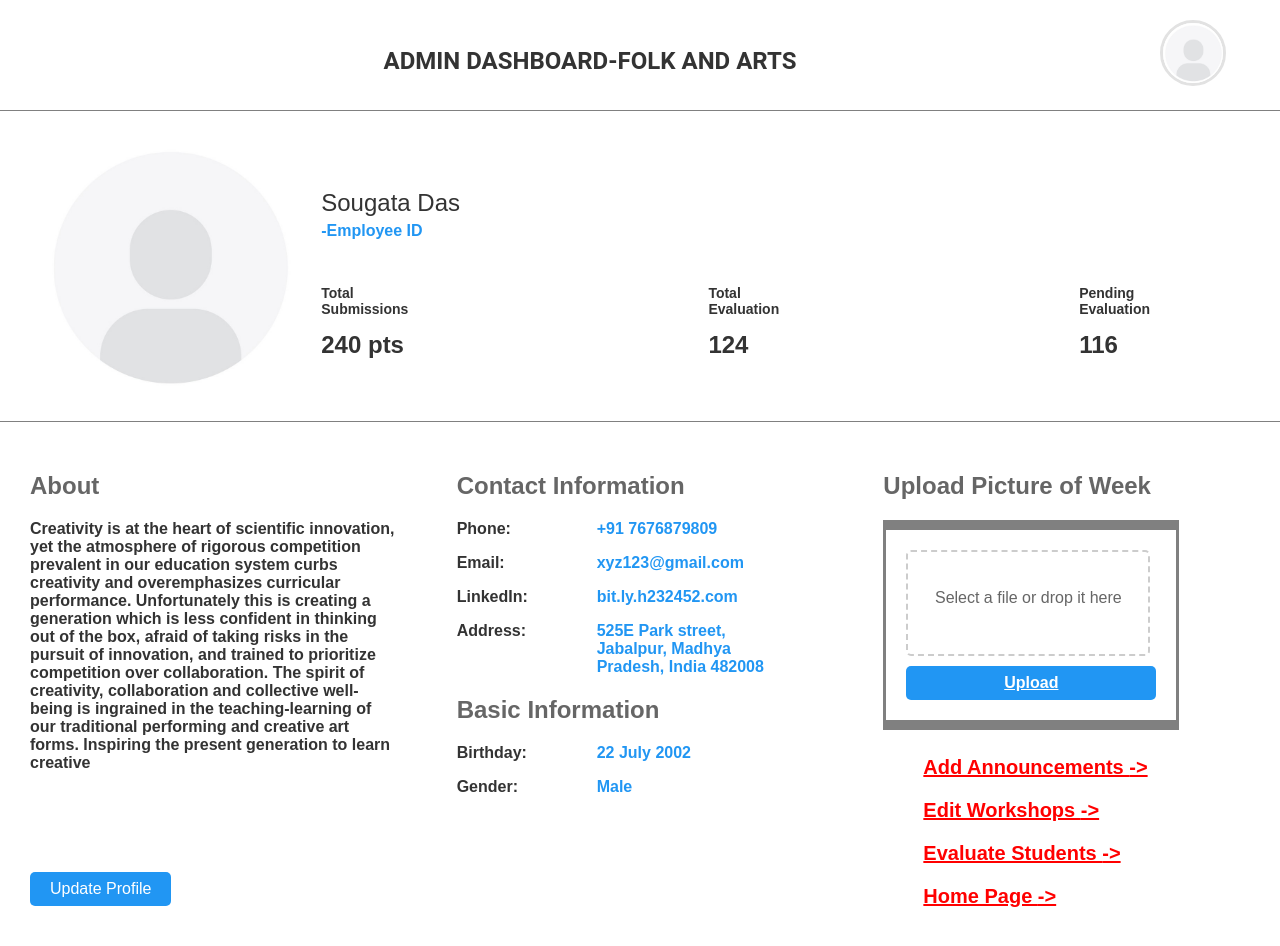
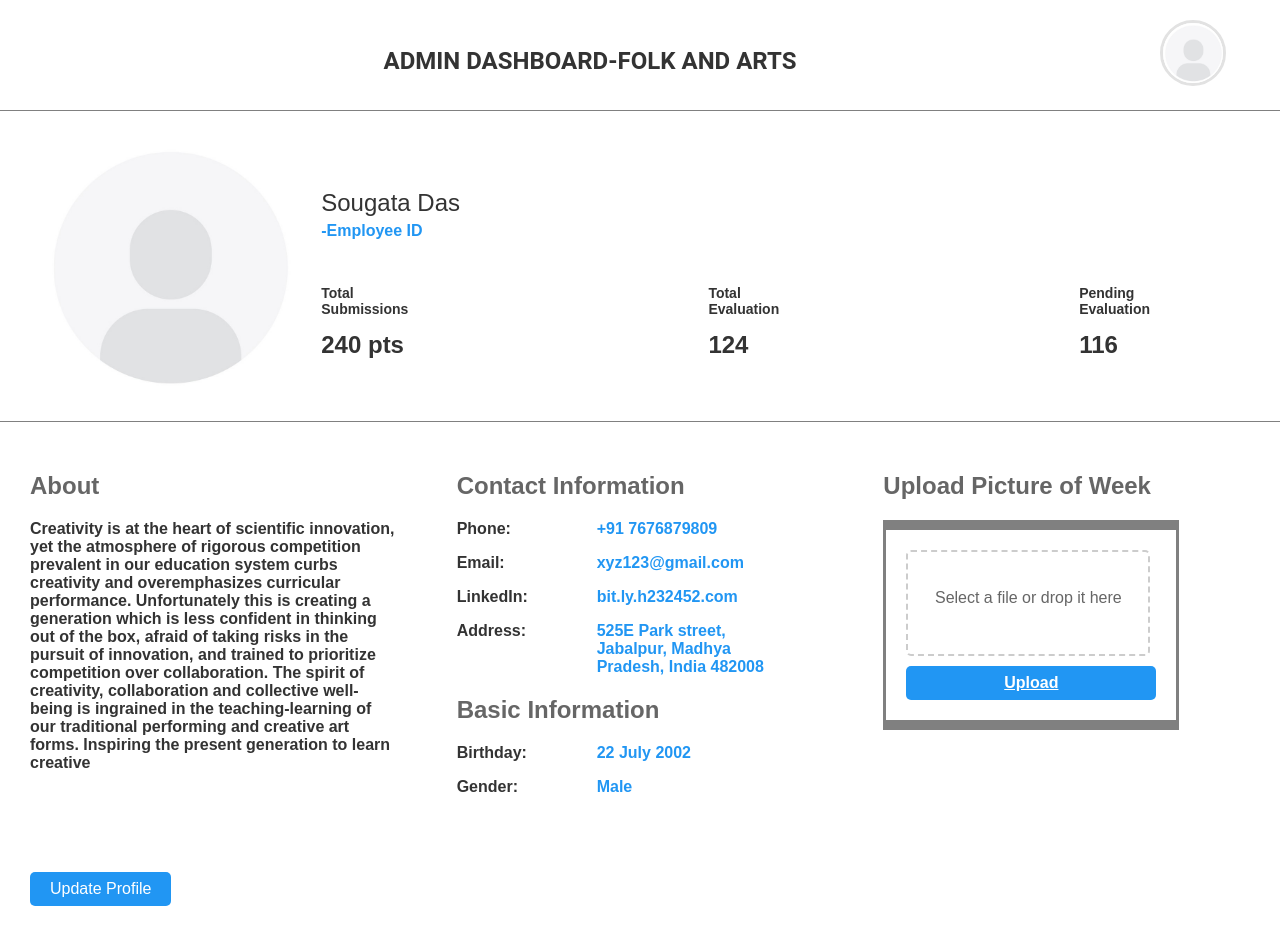
Before and after one commit to thewhitewolf09/folkandarts, a React (Create React App) app: page /dashboard in a window 1280 px wide. Shown: the top 946 px of the page. Built offline with nearby package versions, Linux system fonts and the light colour scheme.

Commit message:
first commit

```diff
--- a/src/pages/Dashboard/StudentDashboard.scss
+++ b/src/pages/Dashboard/StudentDashboard.scss
@@ -230,7 +230,8 @@ $background-color: #f5f5f5;
         padding-left: 0;
         font-weight: 600;
         cursor: pointer;
-        color: red;
+        color: white;
+        background-color: brown;
         background-color: transparent;
         border: none;
         text-decoration: underline;
```
